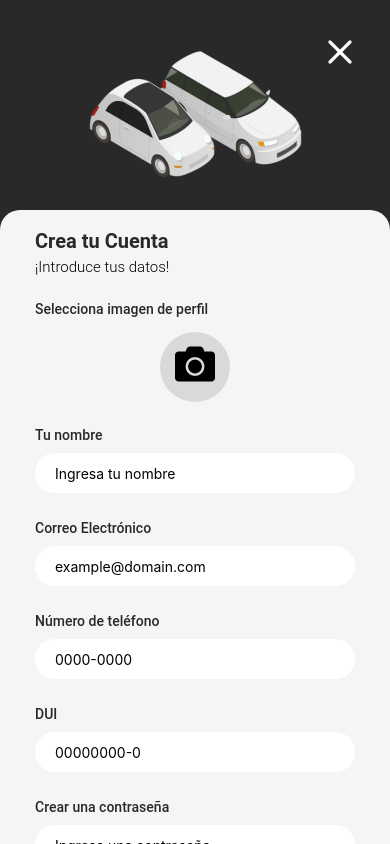
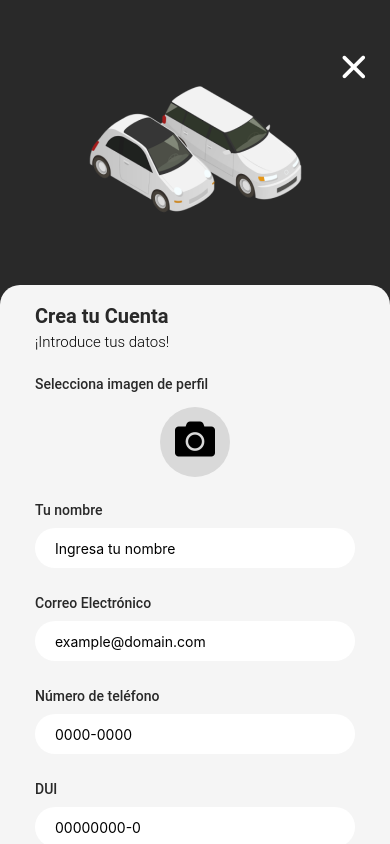
Before and after one commit to divan1319/proyecto-dps, a React Native app: screen / in a window 390 px wide. Built offline with nearby package versions, Linux system fonts and the light colour scheme.

Commit message:
Registrov2

```diff
--- a/app.json
+++ b/app.json
@@ -1,7 +1,7 @@
 {
   "expo": {
-    "name": "proyecto-dps",
-    "slug": "proyecto-dps",
+    "name": "formularioregistro",
+    "slug": "snack-c95dc61e-ae2a-494a-9780-7fc846f2e1b2",
     "version": "1.0.0",
     "orientation": "portrait",
     "icon": "./assets/icon.png",
--- a/src/components/Button.js
+++ b/src/components/Button.js
@@ -2,9 +2,10 @@ import React from "react";
 import { TouchableHighlight,Text} from "react-native";
 import FontAwesome5 from 'react-native-vector-icons/FontAwesome5';
 import Feather from 'react-native-vector-icons/Feather';
+import Octicons from 'react-native-vector-icons/Octicons'
 
 export default function Boton(props){
-    const {style,texto,tipo,fuente,evento,nfuente,sfuente}=props;
+    const {style,texto,tipo,fuente,evento,nfuente,sfuente,iconcolor}=props;
 
     return(
         <>
@@ -17,13 +18,13 @@ export default function Boton(props){
         ):(tipo==="Icono" && fuente==="FontAwesome5") ?(
             <>
             <TouchableHighlight style={style} underlayColor={null} onPress={()=>{console.log(evento)}}>
-            <FontAwesome5 name={nfuente} style={sfuente} size={40}></FontAwesome5>
+            <FontAwesome5 name={nfuente} style={sfuente} iconcolor={iconcolor} size={40}></FontAwesome5>
             </TouchableHighlight>
             </>
-        ): (tipo==="Icono" && fuente==="Feather") ?(
+        ): (tipo==="Icono" && fuente==="Octicons") ?(
             <>
             <TouchableHighlight style={style} underlayColor={null} onPress={()=>{console.log(evento)}}>
-            <Feather name={nfuente} style={sfuente} size={40}></Feather>
+            <Octicons name={nfuente} style={sfuente} color={iconcolor} size={40}></Octicons>
             </TouchableHighlight>
             </>
         ):(<></>)
--- a/src/components/Registro.js
+++ b/src/components/Registro.js
@@ -1,8 +1,6 @@
 import React,{useState} from "react";
-import { View,TextInput,Text,Image,StyleSheet,
-TouchableHighlight, ScrollView, StatusBar} from "react-native";
-import FontAwesome5 from 'react-native-vector-icons/FontAwesome5';
-import Feather from 'react-native-vector-icons/Feather';
+import { View,Text,Image,StyleSheet,
+ScrollView, StatusBar} from "react-native";
 import Texto from './Texto';
 import Boton from "./Button";
 
@@ -60,10 +58,11 @@ const styles=StyleSheet.create({
     },
     banner:{
         backgroundColor:'#292929',
-        height:210,
+        marginTop:35,
+        height:250,
         width:'100%',
         alignItems:'center',
-        zIndex:-1,
+        zIndex:0,
     },
     fondo:{
         backgroundColor:'#292929',
@@ -74,9 +73,10 @@ const styles=StyleSheet.create({
     },
     exit:{
         position:'absolute',
-        top:15,
-        right:15,
-        color:'#FFFFFF'
+        top:10,
+        right:25,
+        color:'#FFFFFF',
+        zIndex:1,
     },
     Botoncamara:{
         margin:15,
@@ -109,7 +109,6 @@ const styles=StyleSheet.create({
         textAlign:'center',
         color:'#EA3333',
         height:40,
-        height:40,
         marginTop:15,
         marginBottom:15,
         paddingTop:8,
@@ -123,19 +122,14 @@ export default function Registro(){
     const [correo,SetCorreo]=useState('');
     const [telefono,SetTelefono]=useState('');
     const [dui,SetDui]=useState('');
-    const [contraseña,SetContraseña]=useState('');
-    console.log(nombre);
-    console.log(correo);
-    console.log(telefono);
-    console.log(dui);
-    console.log(contraseña);
+    const [contrasena,SetContrasena]=useState('');
 
     return(
         <>
-            <StatusBar></StatusBar>
+            <StatusBar hidden={false} translucent={true} backgroundColor={"black"} barStyle={"default"}></StatusBar>
             <ScrollView style={styles.fondo}>
             <View style={styles.banner}>
-                <Boton style={styles.exit} fuente="Feather" tipo="Icono" nfuente="x" sfuente={styles.exit} evento={"Salir"} />
+                <Boton style={styles.exit} fuente="Octicons" tipo="Icono" nfuente="x" sfuente={null} iconcolor={"white"} evento={"Salir"} />
                 <Image style={styles.img} source={require('../img/Banner.png')} />
             </View>
             <View style={styles.formulario}>
@@ -152,10 +146,11 @@ export default function Registro(){
                 <Texto styletxt={styles.texto} styleinputtxt={styles.InputText}
                 ktype="number-pad" txt1="DUI" txt2="00000000-0" SetValue={SetDui}/>
                 <Texto styletxt={styles.texto} styleinputtxt={styles.InputText}
-                ktype="ascii-capable" txt1="Crear una contraseña" txt2="Ingresa una contraseña" SetValue={SetContraseña}/>
+                ktype="ascii-capable" txt1="Crear una contraseña" txt2="Ingresa una contraseña" SetValue={SetContrasena}/>
                 <Texto styletxt={styles.texto} styleinputtxt={styles.InputText}
-                ktype="ascii-capable" txt1="Verifica tu contraseña" txt2="Verifica una contraseña"/>
-                <Boton style={styles.BotonCrear} texto={"¡Crear Cuenta!"} tipo="Boton" fuente={null} evento={[{nombre},{correo},{contraseña},{telefono},{dui}]}/>
+                ktype="ascii-capable" txt1="Verifica tu contraseña" txt2="Verifica una contraseña" SetValue={SetContrasena}/>
+                <Boton style={styles.BotonCrear} texto={"¡Crear Cuenta!"} tipo="Boton" fuente={null}
+                evento={[{nombre},{correo},{contrasena},{telefono},{dui}]}/>
                 <Boton style={styles.BotonCancelar} texto={"Cancelar"} tipo="Boton" fuente={null} evento={"Cancelar"}/>
                 </View>
             </ScrollView>
```
Also changed, not shown: package.json (+6 -5 lines), 1 other file (tests, documents, lock files or other folders).
